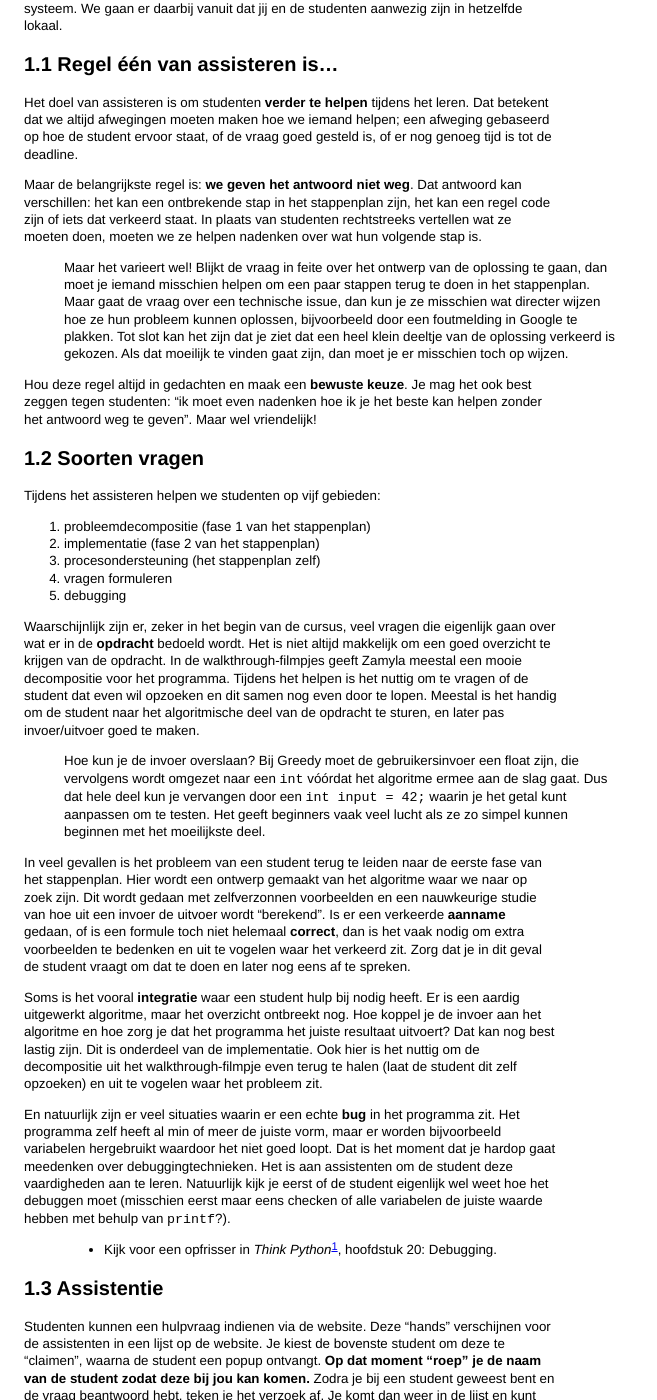
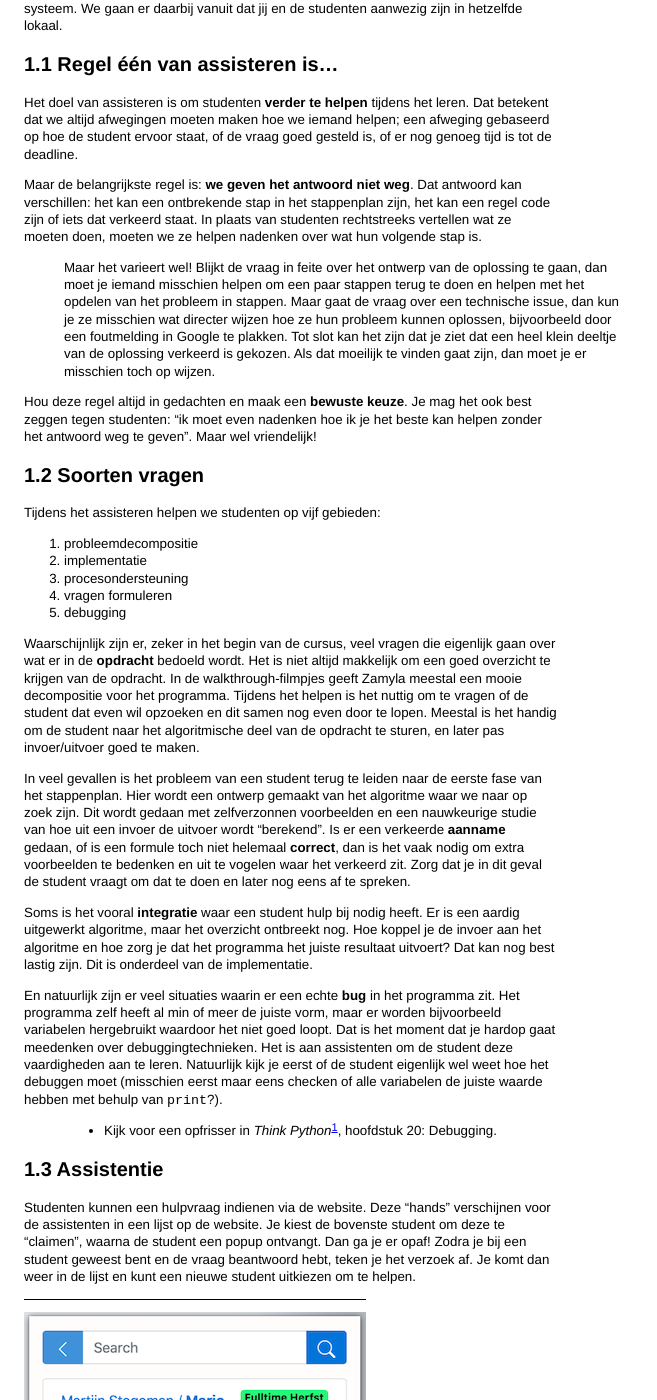
Before and after one commit to minprog/assist, a Jekyll site: the page built from ns.md, in a window 1280 px wide and 1400 px high, scrolled down 619 px. Shown: the whole window, without its empty margins (0-657 px from the left). Built offline with Jekyll 4.4.1, drawn with Linux system fonts in a browser that asks for light colours; our own code applies the rules of GitHub Pages for plain Markdown files; some of the changed text lies outside the part shown.

Commit message:
ns changes for 2023

```diff
--- a/ns.md
+++ b/ns.md
@@ -49,7 +50,7 @@
 
 Maar de belangrijkste regel is: **we geven het antwoord niet weg**. Dat antwoord kan verschillen: het kan een ontbrekende stap in het stappenplan zijn, het kan een regel code zijn of iets dat verkeerd staat. In plaats van studenten rechtstreeks vertellen wat ze moeten doen, moeten we ze helpen nadenken over wat hun volgende stap is.
 
-> Maar het varieert wel! Blijkt de vraag in feite over het ontwerp van de oplossing te gaan, dan moet je iemand misschien helpen om een paar stappen terug te doen in het stappenplan. Maar gaat de vraag over een technische issue, dan kun je ze misschien wat directer wijzen hoe ze hun probleem kunnen oplossen, bijvoorbeeld door een foutmelding in Google te plakken. Tot slot kan het zijn dat je ziet dat een heel klein deeltje van de oplossing verkeerd is gekozen. Als dat moeilijk te vinden gaat zijn, dan moet je er misschien toch op wijzen.
+> Maar het varieert wel! Blijkt de vraag in feite over het ontwerp van de oplossing te gaan, dan moet je iemand misschien helpen om een paar stappen terug te doen en helpen met het opdelen van het probleem in stappen. Maar gaat de vraag over een technische issue, dan kun je ze misschien wat directer wijzen hoe ze hun probleem kunnen oplossen, bijvoorbeeld door een foutmelding in Google te plakken. Tot slot kan het zijn dat je ziet dat een heel klein deeltje van de oplossing verkeerd is gekozen. Als dat moeilijk te vinden gaat zijn, dan moet je er misschien toch op wijzen.
 
 Hou deze regel altijd in gedachten en maak een **bewuste keuze**. Je mag het ook best zeggen tegen studenten: "ik moet even nadenken hoe ik je het beste kan helpen zonder het antwoord weg te geven". Maar wel vriendelijk!
 
@@ -57,27 +58,25 @@
 
 Tijdens het assisteren helpen we studenten op vijf gebieden:
 
-1. probleemdecompositie (fase 1 van het stappenplan)
-2. implementatie (fase 2 van het stappenplan)
-3. procesondersteuning (het stappenplan zelf)
+1. probleemdecompositie
+2. implementatie
+3. procesondersteuning
 4. vragen formuleren
 5. debugging
 
 Waarschijnlijk zijn er, zeker in het begin van de cursus, veel vragen die eigenlijk gaan over wat er in de **opdracht** bedoeld wordt. Het is niet altijd makkelijk om een goed overzicht te krijgen van de opdracht. In de walkthrough-filmpjes geeft Zamyla meestal een mooie decompositie voor het programma. Tijdens het helpen is het nuttig om te vragen of de student dat even wil opzoeken en dit samen nog even door te lopen. Meestal is het handig om de student naar het algoritmische deel van de opdracht te sturen, en later pas invoer/uitvoer goed te maken.
 
-> Hoe kun je de invoer overslaan? Bij Greedy moet de gebruikersinvoer een float zijn, die vervolgens wordt omgezet naar een `int` vóórdat het algoritme ermee aan de slag gaat. Dus dat hele deel kun je vervangen door een `int input = 42;` waarin je het getal kunt aanpassen om te testen. Het geeft beginners vaak veel lucht als ze zo simpel kunnen beginnen met het moeilijkste deel.
-
 In veel gevallen is het probleem van een student terug te leiden naar de eerste fase van het stappenplan. Hier wordt een ontwerp gemaakt van het algoritme waar we naar op zoek zijn. Dit wordt gedaan met zelfverzonnen voorbeelden en een nauwkeurige studie van hoe uit een invoer de uitvoer wordt "berekend". Is er een verkeerde **aanname** gedaan, of is een formule toch niet helemaal **correct**, dan is het vaak nodig om extra voorbeelden te bedenken en uit te vogelen waar het verkeerd zit. Zorg dat je in dit geval de student vraagt om dat te doen en later nog eens af te spreken.
 
-Soms is het vooral **integratie** waar een student hulp bij nodig heeft. Er is een aardig uitgewerkt algoritme, maar het overzicht ontbreekt nog. Hoe koppel je de invoer aan het algoritme en hoe zorg je dat het programma het juiste resultaat uitvoert? Dat kan nog best lastig zijn. Dit is onderdeel van de implementatie. Ook hier is het nuttig om de decompositie uit het walkthrough-filmpje even terug te halen (laat de student dit zelf opzoeken) en uit te vogelen waar het probleem zit.
+Soms is het vooral **integratie** waar een student hulp bij nodig heeft. Er is een aardig uitgewerkt algoritme, maar het overzicht ontbreekt nog. Hoe koppel je de invoer aan het algoritme en hoe zorg je dat het programma het juiste resultaat uitvoert? Dat kan nog best lastig zijn. Dit is onderdeel van de implementatie.
 
-En natuurlijk zijn er veel situaties waarin er een echte **bug** in het programma zit. Het programma zelf heeft al min of meer de juiste vorm, maar er worden bijvoorbeeld variabelen hergebruikt waardoor het niet goed loopt. Dat is het moment dat je hardop gaat meedenken over debuggingtechnieken. Het is aan assistenten om de student deze vaardigheden aan te leren. Natuurlijk kijk je eerst of de student eigenlijk wel weet hoe het debuggen moet (misschien eerst maar eens checken of alle variabelen de juiste waarde hebben met behulp van `printf`?).
+En natuurlijk zijn er veel situaties waarin er een echte **bug** in het programma zit. Het programma zelf heeft al min of meer de juiste vorm, maar er worden bijvoorbeeld variabelen hergebruikt waardoor het niet goed loopt. Dat is het moment dat je hardop gaat meedenken over debuggingtechnieken. Het is aan assistenten om de student deze vaardigheden aan te leren. Natuurlijk kijk je eerst of de student eigenlijk wel weet hoe het debuggen moet (misschien eerst maar eens checken of alle variabelen de juiste waarde hebben met behulp van `print`?).
 
 > - Kijk voor een opfrisser in *Think Python*[^3], hoofdstuk 20: Debugging.
 
 ## 1.3 Assistentie
 
-Studenten kunnen een hulpvraag indienen via de website. Deze "hands" verschijnen voor de assistenten in een lijst op de website. Je kiest de bovenste student om deze te "claimen", waarna de student een popup ontvangt. **Op dat moment "roep" je de naam van de student zodat deze bij jou kan komen.** Zodra je bij een student geweest bent en de vraag beantwoord hebt, teken je het verzoek af. Je komt dan weer in de lijst en kunt een nieuwe student uitkiezen om te helpen.
+Studenten kunnen een hulpvraag indienen via de website. Deze "hands" verschijnen voor de assistenten in een lijst op de website. Je kiest de bovenste student om deze te "claimen", waarna de student een popup ontvangt. Dan ga je er opaf! Zodra je bij een student geweest bent en de vraag beantwoord hebt, teken je het verzoek af. Je komt dan weer in de lijst en kunt een nieuwe student uitkiezen om te helpen.
 
 ![](images/hands.png)
 
@@ -93,11 +92,13 @@
 
 Studenten die vastzitten met hun computer, misschien zelfs hardwareproblemen hebben, kunnen contact opnemen met de laptophelpdesk. Er zijn enkele momenten per week beschikbaar. De assistenten die gewend zijn om voor dit soort problemen een snelle diagnose te stellen kunnen hierbij helpen. Het doel is om studenten zo snel mogelijk weer op weg te krijgen en niet te lang te laten hangen bij problemen waar ze weinig van kunnen leren.
 
-Locatie laptophelpdesk: B1.19A (op eerste verdieping, dicht bij de centrale hal). Beschikbaar in de eerste weken tussen 10 en 16 uur.
+Locatie laptophelpdesk: B1.19A (op eerste verdieping, dicht bij de centrale hal). Beschikbaar in de eerste drie weken tussen 10 en 16 uur.
+
+<https://student.uva.nl/onderwerpen/laptopondersteuning>
 
 ## 1.5 Nazorg
 
-Als het niet lukt een student goed te helpen en je hebt het idee dat deze student in de problemen gaat komen of blijven, dan meld je dit door het aanmaken van een Todo in Basecamp. De coördinator kan dan kijken of er extra hulp geboden moet worden, of bijvoorbeeld een verwijzing naar de studieadviseur. Geef voldoende informatie om het probleem te begrijpen.
+Als het niet lukt een student goed te helpen en je hebt het idee dat deze student in de problemen gaat komen of blijven, dan meld je dit door het aanmaken van een Todo in Basecamp. De docent kan dan kijken of er extra hulp geboden moet worden, of bijvoorbeeld een verwijzing naar de studieadviseur. Geef voldoende informatie om het probleem te begrijpen.
 
 ![](images/nazorg.png){:width="50%"}
 
@@ -121,7 +122,7 @@
 
 ## 2.1 Becijfering
 
-Alle modules kunnen 1--6 punten opleveren. Voor elke module zijn diverse aspecten aangegeven op basis waarvan de punten voornamelijk (maar niet uitsluitend) worden bepaald. De aspecten gaan over codekwaliteit, en specifiek over **leesbaarheid** en **begrijpelijkheid**. De schaal is als volgt:
+Alle modules kunnen 1--6 punten opleveren. Tijdens de cursus krijgen studenten toegang tot de Stijlgids waarin diverse aspecten aangegeven staan, op basis waarvan de punten voornamelijk (maar niet uitsluitend) worden bepaald. De aspecten gaan over codekwaliteit, en specifiek over **leesbaarheid** en **begrijpelijkheid** van het eindproduct. De schaal is als volgt:
 
 6. uitzonderlijk goede kwaliteit op basis van een doordacht ontwerp
 5. zeer goede kwaliteit, beperkt ruimte voor verbetering
@@ -133,11 +134,11 @@
 
 In deze schaal zitten een aantal patronen verborgen die het---met enige ervaring---makkelijker moeten maken om een inzending te beoordelen.
 
-- 1--4 punten gaat specifiek over de *genoemde* aspecten, dus de aspecten die deze week expliciet aan de opdracht gekoppeld zijn. Bij 4 punten is de student redelijkerwijs waar we iedereen willen hebben. Onze aandacht bij het nakijken gaat dus vooral naar deze studenten uit! Zij moeten snel beter worden.
+- 1--4 punten gaat specifiek over de *genoemde* aspecten, dus de aspecten die expliciet in de Stijlgids staan. Bij 4 punten is de student redelijkerwijs waar we iedereen willen hebben. Onze aandacht bij het nakijken gaat dus vooral naar deze studenten uit! Zij moeten snel beter worden.
 
 - Bij 3 punten zie je dat iemand wel de aspecten heeft "afgewerkt" maar niet heel consequent. Er is dus wel bewijs dat de student het kán, maar deze doet het niet overal. Bij 4 punten gaat het om een consequente ("degelijke") toepassing.
 
-- Bij 3--4 punten (en hoger) wordt gevraagd dat naar álle aspecten is gekeken. Het is dus niet zo dat studenten de aspecten onderling kunnen compenseren! Zijn er hele goede namen maar staat er geen commentaar, dan is het meteen 2 punten.
+- Bij 3--4 punten (en hoger) wordt gevraagd dat naar álle aspecten is gekeken. Het is dus niet zo dat studenten de aspecten onderling kunnen compenseren! Zijn er hele goede namen maar staat er *vrijwel helemaal* geen commentaar, dan is het meteen 2 punten.
 
 - 5--6 punten gaat over goede kwaliteit, zonder de aspecten te noemen. Studenten die hoog willen scoren moeten dus namelijk zelf aan de bak met uitzoeken hoe je goede code schrijft---alleen de regels volgen voldoet dan niet meer. Dit is om te voorkomen dat eigenwijze studenten hacker-achtige code schrijven en hoge cijfers opeisen omdat het formeel aan de aspecten voldoet.
 
@@ -163,7 +164,7 @@
 
 ### Toon
 
-Vergeet niet ook positieve feedback te geven! Feedback wordt veel prettiger verwerkt als ook de positieve punten worden aangestipt. De makkelijkste manier om dit te doen is om te beginnen met de aspecten van de week en daar niet alleen de negatieve maar ook de positieve voorbeelden uit te halen. Daarnaast moet je een scherp oog ontwikkelen voor de goede intenties van studenten.
+Vergeet niet ook positieve feedback te geven! Feedback wordt veel prettiger verwerkt als ook de positieve punten worden aangestipt. De makkelijkste manier om dit te doen is om te beginnen met de aspecten en daar niet alleen de negatieve maar ook de positieve voorbeelden uit te halen. Daarnaast moet je een scherp oog ontwikkelen voor de goede intenties van studenten.
 
 ### Inhoud
 
@@ -196,7 +197,7 @@
 
 ## 2.4 Algemeen
 
-Het is handig om na het nakijken nog even terug te gaan naar de eerste paar inzendingen die je hebt nagekeken, omdat je dan misschien weer nieuwe dingen gezien hebt. Het is daarnaast handig om steeds dezelfde opdracht in een rijtje na te kijken (bijvoorbeeld eerst alle `recover.c`). Kijk ook steeds in een andere volgorde na, omdat je meestal de laatste iets strenger beoordeelt.
+Het is handig om na het nakijken nog even terug te gaan naar de eerste paar inzendingen die je hebt nagekeken, omdat je dan misschien weer nieuwe dingen gezien hebt. Kijk ook steeds in een andere volgorde na, omdat je meestal de laatste iets strenger beoordeelt.
 
 In het begin zal het nakijken wat moeizaam gaan, maar probeer maximaal 10--15 minuten per student te spenderen.  Nadat je wat ervaring hebt opgebouwd zul je zien dat het nakijken sneller gaat. Probeer in je geschreven feedback niet in herhaling te vallen, maar verwijs kort naar je eerdere feedback. Daarbij telt ook mee dat sommige van de studenten de feedback nauwelijks lezen terwijl andere studenten juist veel uit je commentaar halen. Kies op basis daarvan dus ook je prioriteiten en verspil niet al te veel tijd aan ongelezen feedback.
 
@@ -218,14 +219,12 @@
 
 Hoe gebruik je de verschillende tools?
 
-- Heb je een Grote Vraag of een kleine vraag, wil je iets ter discussie stellen, heb je een mooi voorstel: schrijf dan een **Message** in één van de Basecamp-projecten.
-- Heb je informatie over een student, maak dan direct een **Todo** aan of vul een bestaande Todo aan met nieuwe informatie.
+- Heb je een Grote Vraag of een kleine vraag, wil je iets ter discussie stellen, heb je een mooi voorstel: schrijf dan een **Message**. Als het over een specifieke opdracht gaat, graag een topic aanmaken in "Alles over Opdrachten".
+- Heb je informatie over een student, maak dan direct een **Todo** aan of vul een bestaande Todo aan met nieuwe informatie, zoals eerder beschreven.
 - Heb je een urgent en concreet probleem, bijvoorbeeld tijdens het assisteren, dan kan iedereen je potentieel helpen en schrijf je dus een bericht in de **Campfire** van jouw cursus.
-- Heb je zelf persoonlijke problemen die je liever niet aan de grote klok hangt? **Mail** dan naar Ivo en Martijn.
+- Heb je zelf persoonlijke problemen die je liever niet aan de grote klok hangt? **Mail** dan naar Ivo en Martijn. *Stuur geen pings voor dit soort dingen!*
 
 Berichten over **specifieke studenten** plaats je dus als Todo in het project van jouw vak. Het is belangrijk dat we deze informatie delen met het team. Andere assistenten en docenten gaan hier natuurlijk discreet mee om, en kunnen bovendien aanvullen met hun eigen kennis over de student. Eventuele details over ziektes en omstandigheden e.d. kun je weglaten.
-
-![](images/studenten.png){: width="50%"}
 
 ## Afsluiting
 
```
Also changed, not shown: other parts of ns.md (+6 -5 lines).
